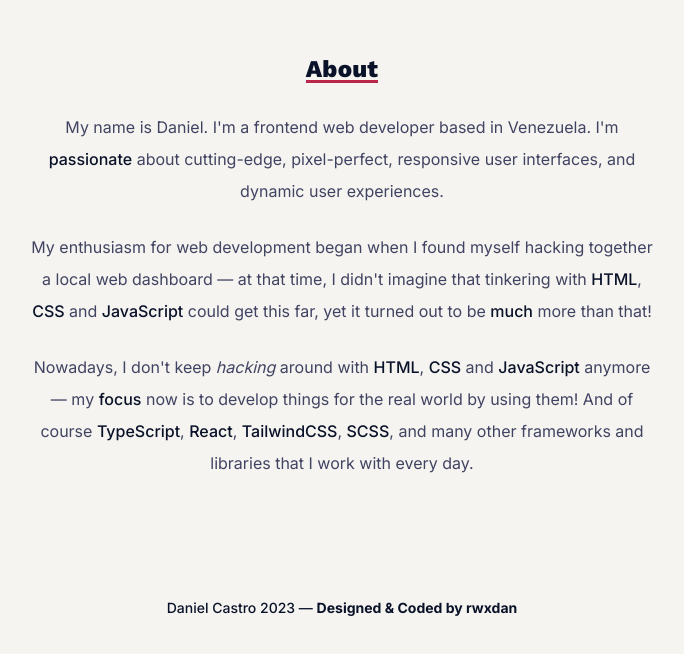
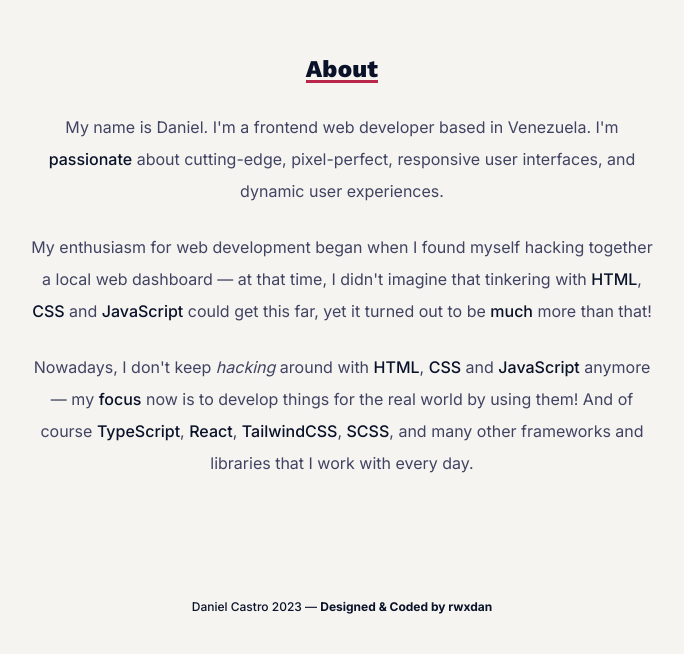
Before and after one commit to rwxdan/rwxdan.dev, a React (Vite) app: page / in a window 1280 px wide. Shown: the part 3698-4352 px from the top of the page, without its empty margins (298-982 px from the left). Built offline with nearby package versions, Linux system fonts and the light colour scheme; a web font is replaced by a local one.

Commit message:
Reduce font-size

```diff
--- a/src/components/Footer/footer.css
+++ b/src/components/Footer/footer.css
@@ -9,7 +9,7 @@
 
 .footer .text-box .text {
   font-family: var(--ff-sans-body);
-  font-size: var(--fs-xs);
+  font-size: calc(var(--fs-xs) - 0.125em);
   font-weight: 500;
   color: var(--neutral-800);
   text-align: center;
```
